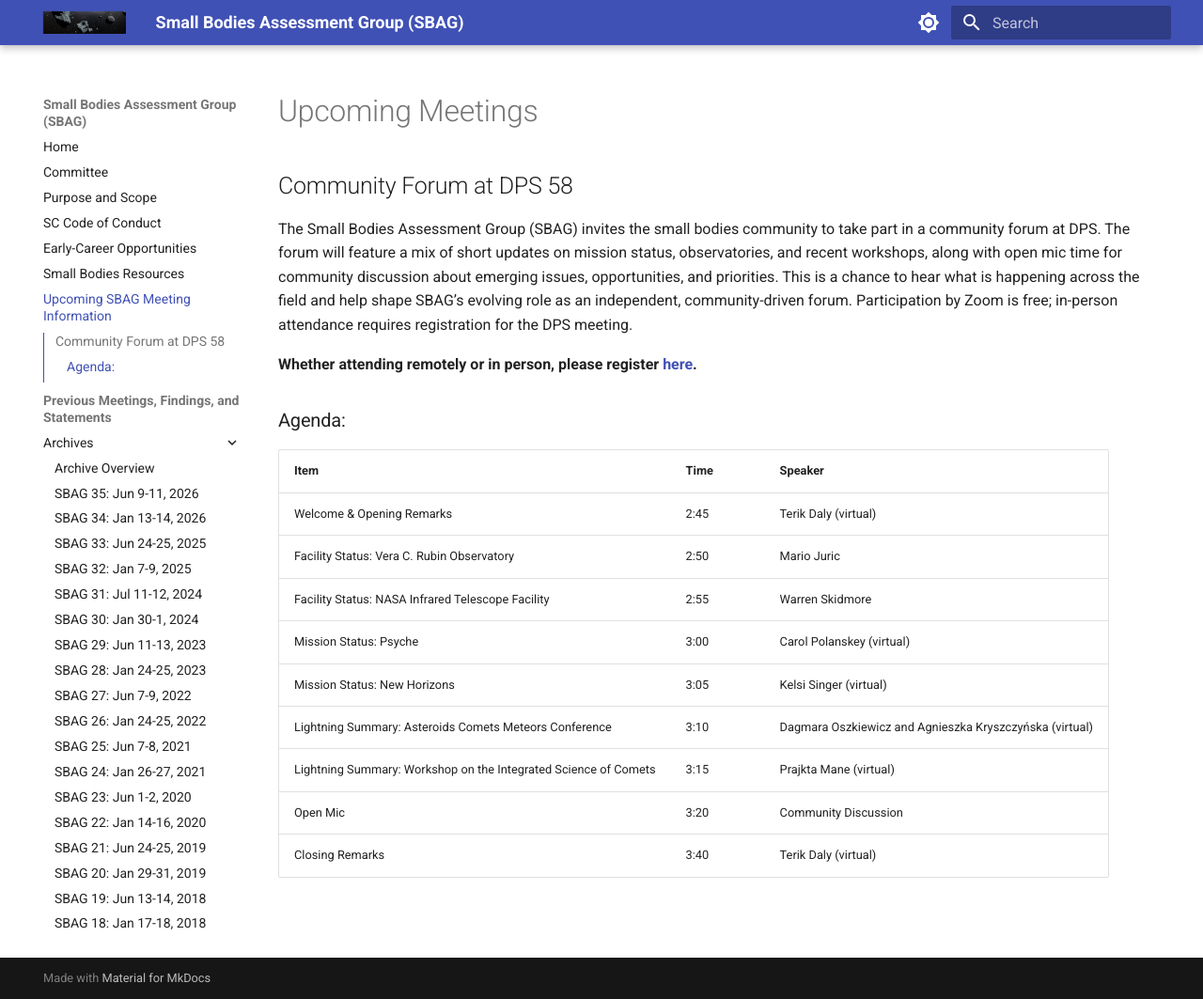
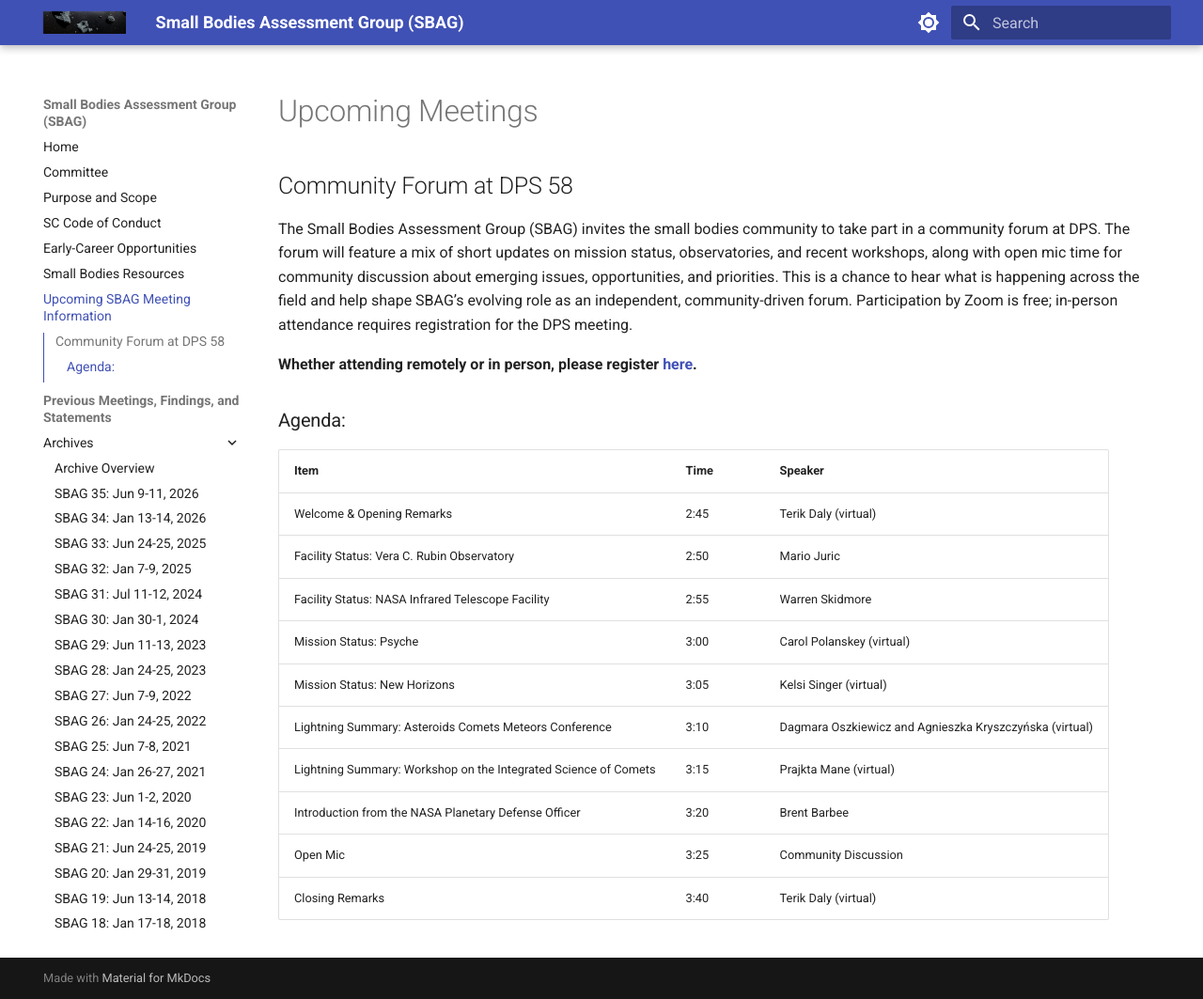
Before and after one commit to SmallBodiesAssessmentGroup/SBAG-Website, an MkDocs documentation site: the page built from docs/meetings/index.md, in a window 1280 px wide and 1063 px high. Shown: the whole window at 94% size. Built offline with MkDocs 1.6.1 and Material for MkDocs 9.7.7, drawn with Linux system fonts in a browser that asks for light colours.

Commit message:
add speaker

```diff
--- a/docs/meetings/index.md
+++ b/docs/meetings/index.md
@@ -17,5 +17,6 @@ The Small Bodies Assessment Group (SBAG) invites the small bodies community to t
 | Mission Status: New Horizons | 3:05 | Kelsi Singer (virtual) |
 | Lightning Summary: Asteroids Comets Meteors Conference | 3:10 | Dagmara Oszkiewicz and Agnieszka Kryszczyńska (virtual) |
 | Lightning Summary: Workshop on the Integrated Science of Comets | 3:15 | Prajkta Mane (virtual) |
-| Open Mic | 3:20 | Community Discussion |
+| Introduction from the NASA Planetary Defense Officer | 3:20 | Brent Barbee |
+| Open Mic | 3:25 | Community Discussion |
 | Closing Remarks | 3:40 | Terik Daly (virtual) |
```
